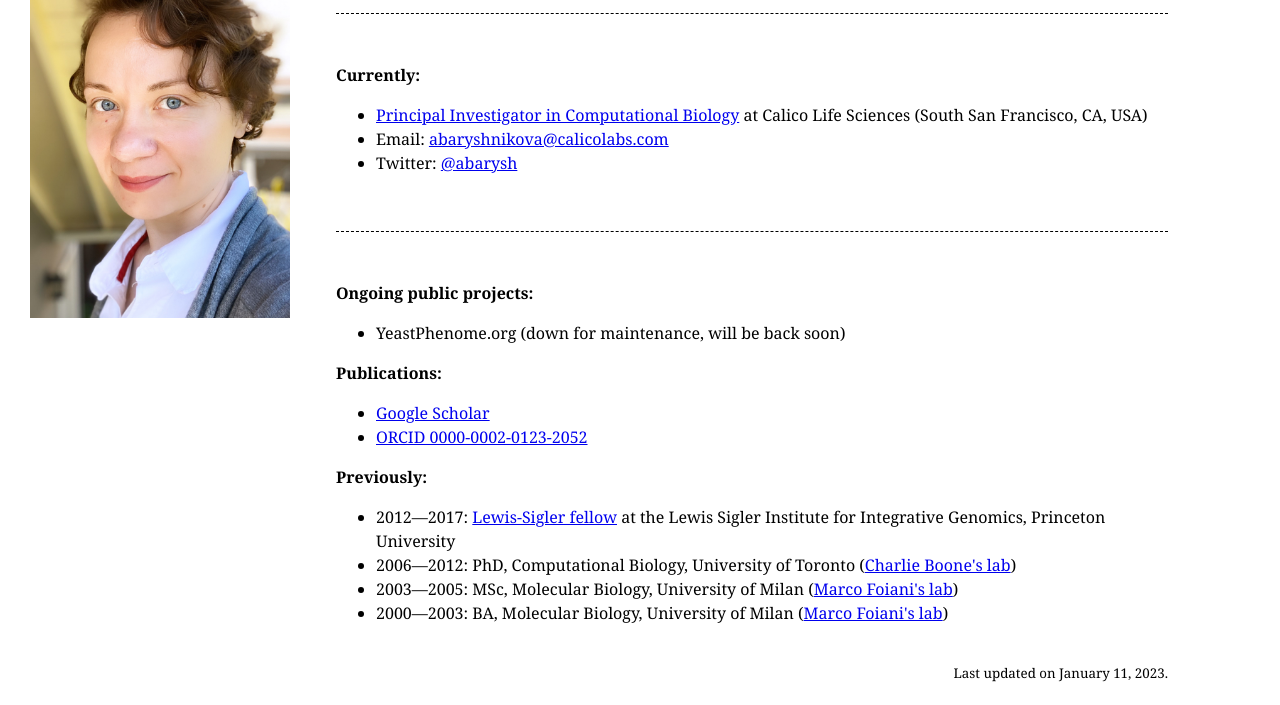
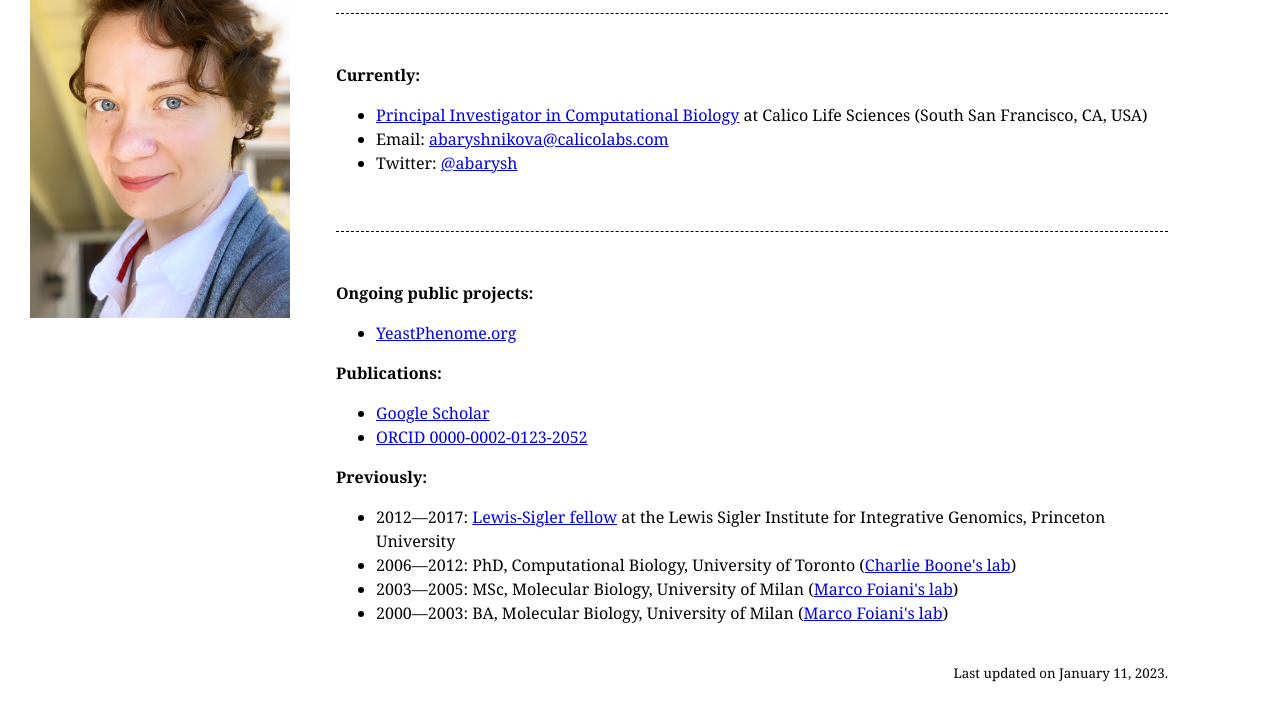
Before and after one commit to baryshnikova-lab/baryshnikova-lab.github.io, a plain HTML site: page index.html in a window 1280 px wide. Shown: the part 122-827 px from the top of the page. Drawn offline with Linux system fonts and the light colour scheme.

Commit message:
Updated link to YP

```diff
--- a/index.html
+++ b/index.html
@@ -28,7 +28,7 @@
 
 <p><b>Ongoing public projects:</b>
 	<ul>
-	<li>YeastPhenome.org (down for maintenance, will be back soon)
+	<li><a href="https://www.yeastphenome.org">YeastPhenome.org</a>
 	</ul>
 
 <p><b>Publications:</b>
```
